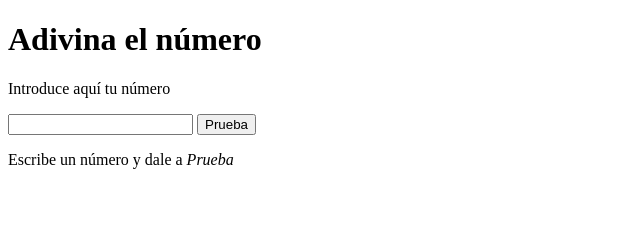
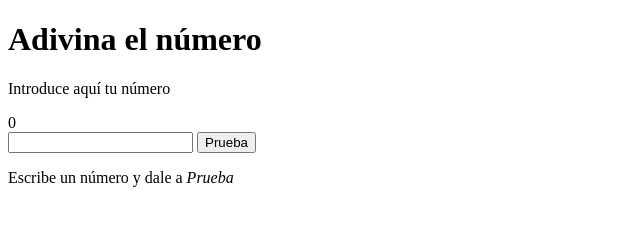
Before and after one commit to cterrasid/f-m2-evaluacion-intermedia-cterrasid, a plain HTML site: page index.html in a window 1280 px wide. Shown: the whole page, without its empty margins (0-640 px from the left). Drawn offline with Linux system fonts and the light colour scheme.

Commit message:
Improve interactions

```diff
--- a/index.html
+++ b/index.html
@@ -10,7 +10,7 @@
 <body>
     <h1>Adivina el número</h1>
     <p>Introduce aquí tu número</p>
-    <p class="game__counter"></p>
+    <div class="game__counter">0</div>
     <input class="game__input" type="number" name="number" id="number">
     <button class="game__button" type="submit">Prueba</button>
     <p class="game__feedback">Escribe un número y dale a <em>Prueba</em></p>
--- a/main.js
+++ b/main.js
@@ -26,5 +26,3 @@ function handleButtonClick() {
 }
 
 buttonEl.addEventListener('click', handleButtonClick);
-
-//CONTADOR
```
